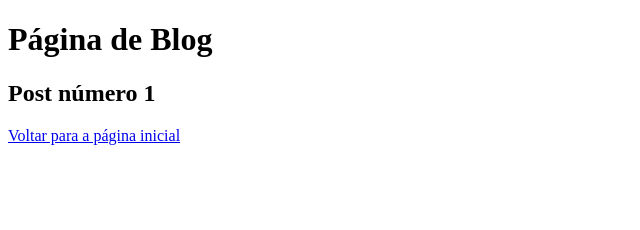
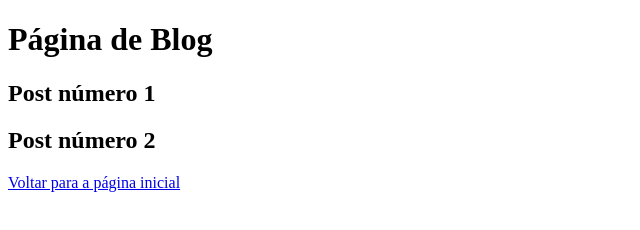
Before and after one commit to EdmiltonSobrinho/aulateste2, a plain HTML site: page blog.HTML in a window 1280 px wide. Shown: the whole page, without its empty margins (0-640 px from the left). Drawn offline with Linux system fonts and the light colour scheme.

Commit message:
blog alteracao 3

```diff
--- a/blog.HTML
+++ b/blog.HTML
@@ -9,6 +9,7 @@
 <body>
     <H1>Página de Blog</H1>
     <H2>Post número 1  </H2>
+    <H2>Post número 2  </H2>
 
     <a href="Index.HTML">Voltar para a página inicial</a>
 
```
